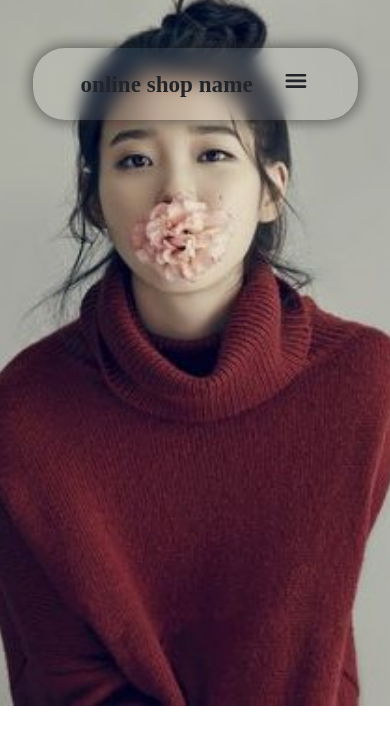
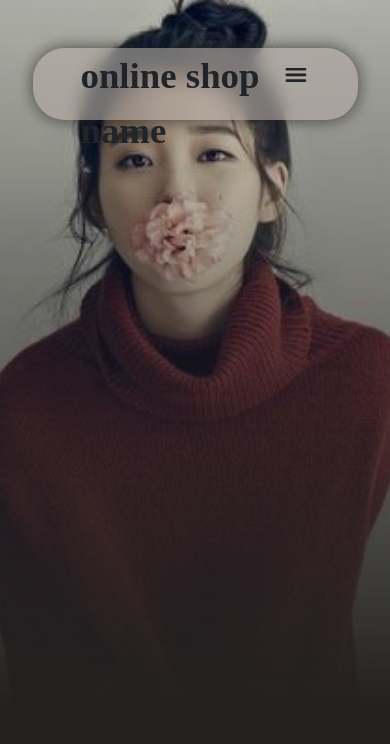
Before and after one commit to amirejokar/shop, a React (Create React App) app: page / in a window 390 px wide. Shown: the top 744 px of the page. Built offline with nearby package versions, Linux system fonts and the light colour scheme; a web font is replaced by a local one.

Commit message:
fix mask of i mage and fonts

```diff
--- a/src/App.css
+++ b/src/App.css
@@ -18,7 +18,7 @@
 }
 
 body{
-    background-color: var(--dark-brown)var(--dark-brown) ;
+    background-color: var(--dark-brown) ;
 }
 
 li{
--- a/src/Components/Topbar/index.css
+++ b/src/Components/Topbar/index.css
@@ -4,6 +4,7 @@
   object-fit: cover;
   background-repeat: no-repeat;
   height: 770px;
+
   }
 div.nabar {
   position: absolute;
@@ -12,7 +13,7 @@ div.nabar {
   flex-direction: row;
   align-items: center;
   z-index: 2;
-  background-color: rgba(255, 255, 255, 0.1);
+  background-color: rgba(179, 170, 163, .6);
   backdrop-filter: blur(8px);
   margin-top: 3rem !important;
   border-radius: 2rem;
@@ -33,6 +34,15 @@ div.nabar {
   font-weight: bold;
   transition: all 0.2s ease-in-out;
 }
+@media screen and (max-width: 770px) {
+  .menu-section {
+    font-size: 2.3rem;
+    padding-left: 2rem;
+  }
+  .menu-icone{
+    margin-top: .8rem;
+  }
+}
 .navbar-center-content li {
   font-family: "Playfair Display", serif;
   font-weight: bold;
@@ -49,3 +59,7 @@ div.nabar {
   flex-direction: row;
   justify-content: space-between;
 }
+.mask {
+  -webkit-mask-image: linear-gradient(black, transparent);
+  mask-image: linear-gradient(black, transparent);
+}
--- a/src/Components/Topbar/index.jsx
+++ b/src/Components/Topbar/index.jsx
@@ -1,7 +1,7 @@
 import React from "react";
 import topimagedesktop from "./home.jpg";
-import topimagemd from './home-md.jpg'
-import topimagesm from './home-sm.jpg'
+import topimagemd from "./home-md.jpg";
+import topimagesm from "./home-sm.jpg";
 import "./index.css";
 import { IoMenu } from "react-icons/io5";
 export default function Topbar() {
@@ -9,10 +9,10 @@ export default function Topbar() {
     <div className="d-flex justify-content-center ">
       <div className="nabar col-10 ">
         <div className="navbar-left col-lg-3 col-md-3 col-12 m-auto fs-lg-1 fs-md-2 fs-sm-3 fs-3">
-          <div className="menu-section px-sm-4 px-5" >
+          <div className="menu-section px-sm-4 px-5">
             online shop name
             <div>
-              <IoMenu className="fs-1 d-block d-md-none" />
+              <IoMenu className=" menu-icone fs-1 d-block d-md-none" />
             </div>
           </div>
         </div>
```
